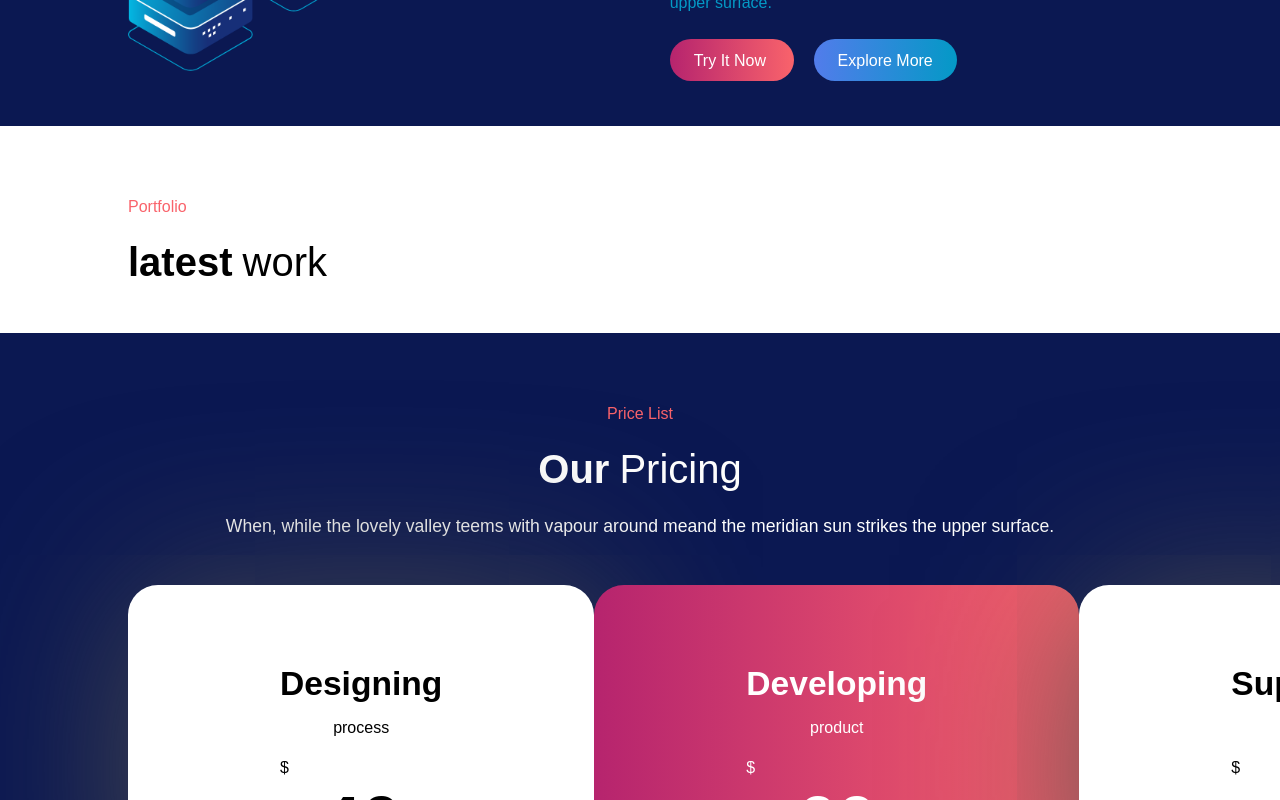
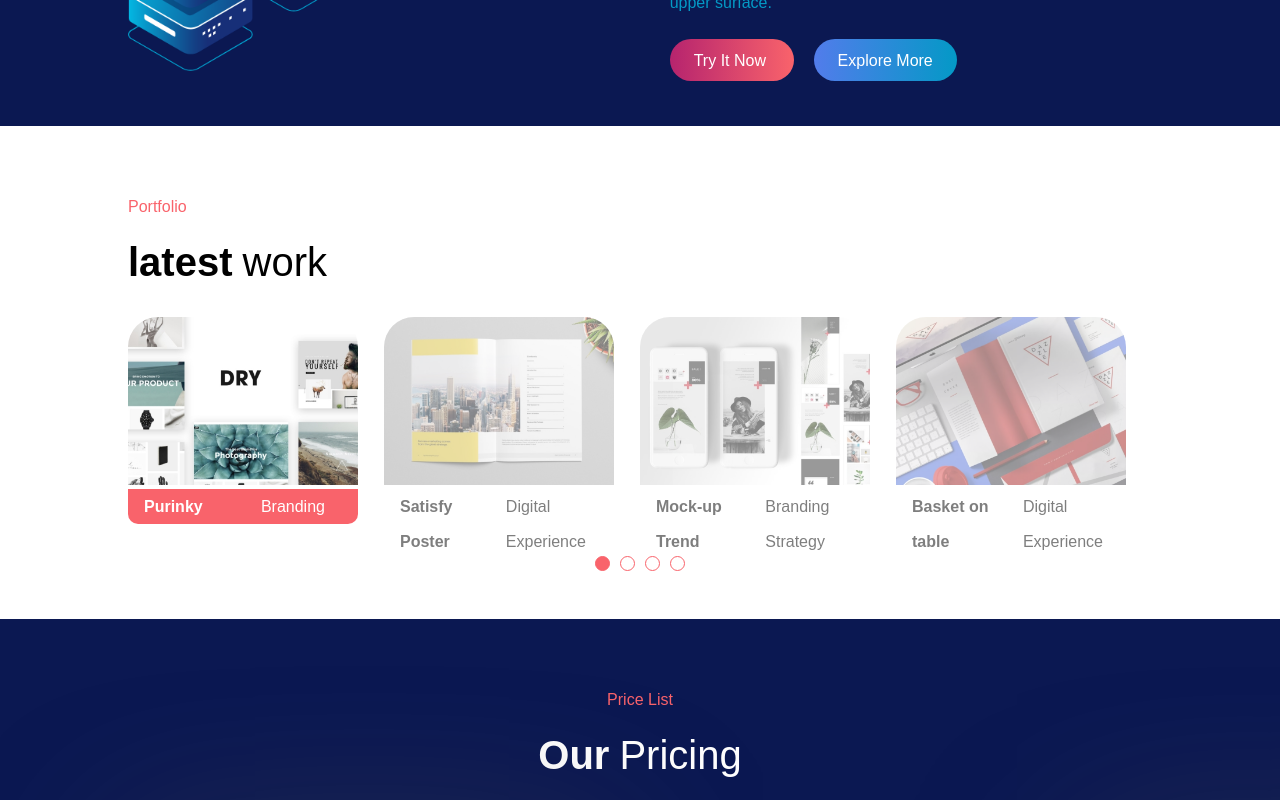
Before and after one commit to franciowel/proj-html-vuejs, a Vue app: page / in a window 1280 px wide. Shown: the part 2240-3040 px from the top of the page. Built offline with nearby package versions, Linux system fonts and the light colour scheme; some icons are missing.

Commit message:
upload slider

```diff
--- /dev/null
+++ b/src/assets/json/slides.json
@@ -0,0 +1,22 @@
+[
+    {
+        "img": "DRY-1-790x576.jpg",
+        "title": "Purinky Products",
+        "category": "Branding Strategy"
+    },
+    {
+        "img": "a247b00b-3621-470f-b4b8-b3ac46f25907-1-790x576.jpg",
+        "title": "Satisfy Poster",
+        "category": "Digital Experience"
+    },
+    {
+        "img": "84316050-0af0-49db-a53a-241d47ddad0e-2-790x576.jpg",
+        "title": "Mock-up Trend",
+        "category": "Branding Strategy"
+    },
+    {
+        "img": "8wa60okr-1-790x576.jpg",
+        "title": "Basket on table",
+        "category": "Digital Experience"
+    }
+]
--- a/src/components/Carousel.vue
+++ b/src/components/Carousel.vue
@@ -10,14 +10,58 @@
 
             <!-- slider -->
 
+                <div class="flexslider card">
+                    <div v-for="item, index in slidesArray" :key="index" :class="currentActive === index ? '' : 'hidden'">
+                        <img :src="require(`../assets/img/${item.img}`)" alt="testimonials">
+                        <div class="text" :class="currentActive === index ? 'active': '' " >
+                            <h4>{{item.title}}</h4>
+                            <p class="category">{{item.category}}</p>
+                        </div>
+                    </div>
+                </div>
+
+            <div class="flex-circles">
+                <div v-for="items, index in slidesArray" :key="index" class="circle color" :class="currentActive === index ? 'active': '' " @click="selectThis(index)">
+                </div>
+            </div>
+
         </div>
     </section>
 </template>
 
 <script>
+import slides from '../assets/json/slides.json'
 
 export default {
     name: 'sliderCarousel',
+    methods: {
+        setCurrentActive() {
+        setInterval(() => {
+
+            if (this.currentActive < this.slidesArray.length - 1) {
+                this.currentActive ++
+            }
+
+            else if (this.currentActive === this.slidesArray.length - 1) {
+                this.currentActive = 0
+            }
+            }, 6000);
+        },
+
+        selectThis(index) {
+            this.currentActive = index
+        }
+    },
+    data () {
+        return {
+            slidesArray: slides,
+            currentActive: 0,
+        }
+    },
+    created() {
+        this.setCurrentActive();
+    }
+
 }
 </script>
 
@@ -28,9 +72,58 @@ export default {
 section{
     background-color: $back_1;
     padding: 3rem 0;
+    overflow-x: hidden;
 }
 .intro{
     text-align: left;
 }
 
+.flexslider{
+    display: flex;
+    padding: 2rem 0;
+    img{
+        width: 90%;
+        border-top-left-radius: 30px;
+        border-top-right-radius: 30px;
+    }
+    .text{
+        line-height: 35px;
+        width: 90%;
+        height: 35px;
+        &.active {
+        background-color: $text_9;
+        border-bottom-left-radius: 10px;
+        border-bottom-right-radius: 10px;
+        color: $text_1;
+        }
+        display: flex;
+        flex-direction: row;
+        h4{
+            padding: 0 1rem;
+        }
+    }
+}
+.hidden{
+    opacity: 50%;
+}
+
+.color{
+    background-color: white;
+    border: 1px solid $text_9;
+    margin: 0 5px;
+    &.active {
+        background-color: $text_9;
+    }
+}
+.flex-circles {
+    display: flex;
+    justify-content: center;
+    align-items: center;
+}
+
+.circle {
+    width: 15px;
+    height: 15px;
+    border-radius: 50%;
+}
 </style>
--- a/src/components/newsCard.vue
+++ b/src/components/newsCard.vue
@@ -35,14 +35,14 @@ export default {
     justify-content: space-between;
 }
 .card{
-    padding: 1.5rem 1.3rem;
+    padding: 2.5rem 1rem;
     margin: 1rem;
 }
 
 .important{
     background-image: url(../assets/img/headway-537308-unsplash-1380x703.jpg);
     border-radius: 30px;
-    background-size: contain;
+    background-size: cover;
     display: flex;
     align-items: flex-end;
     width: 55%;
```
